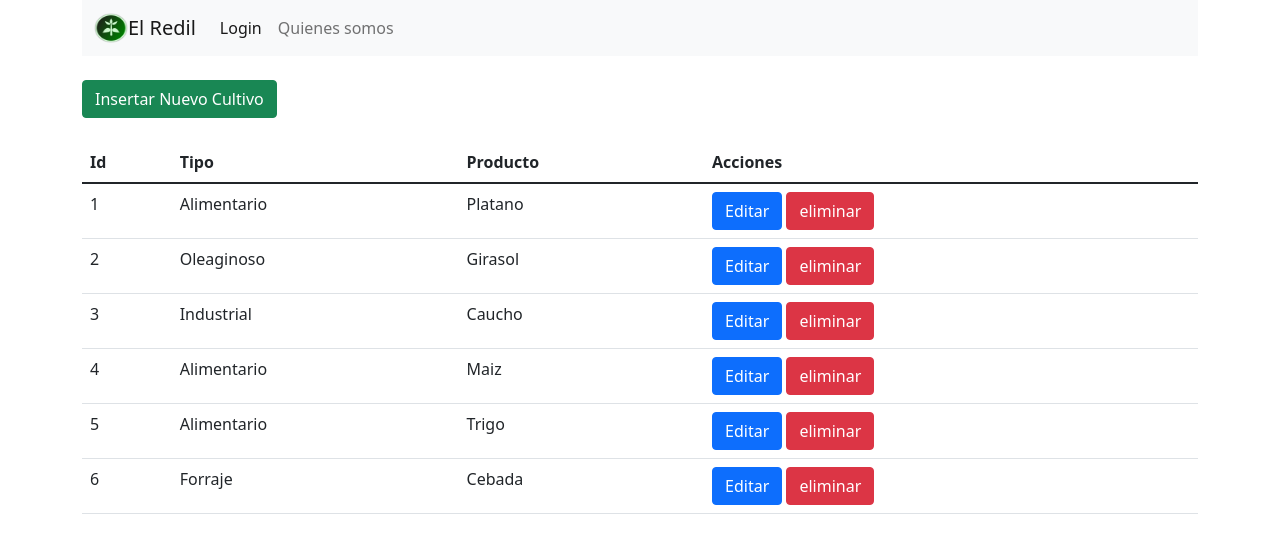
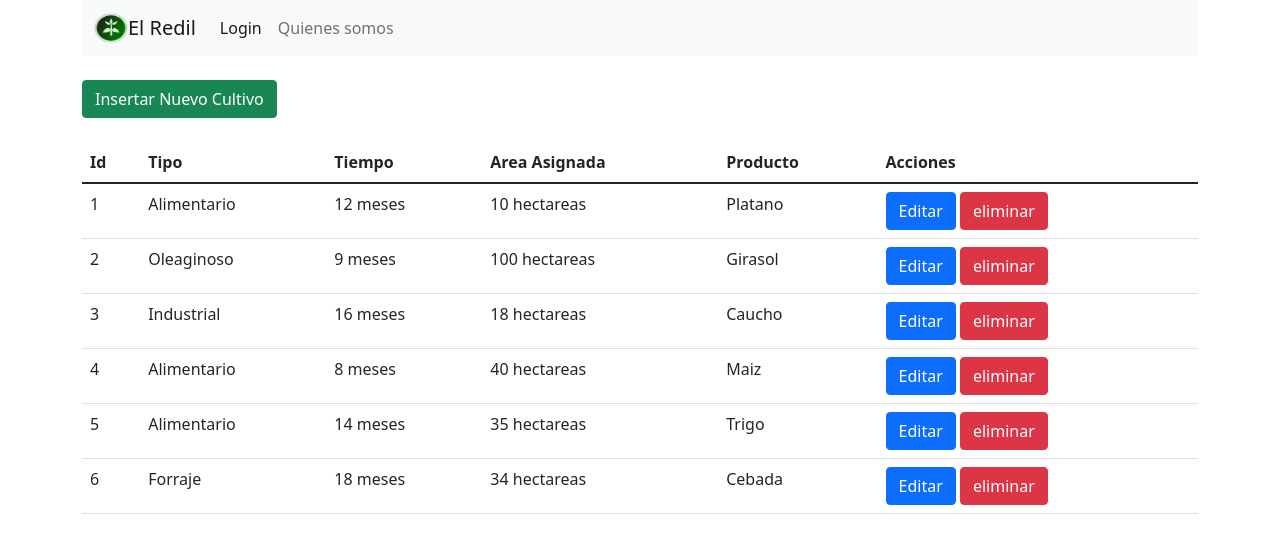
Before and after one commit to KevinHenriquez10/Proyecto, a React (Create React App) app: page / in a window 1280 px wide. Shown: the top 544 px of the page. Built offline with nearby package versions, Linux system fonts and the light colour scheme.

Commit message:
Se ajustaron parametros en la data

```diff
--- a/src/App.js
+++ b/src/App.js
@@ -6,12 +6,12 @@ import {Table, Button, Container, Modal, ModalBody, ModalHeader, FormGroup, Moda
 import { render } from '@testing-library/react';
 
 const data = [
-  { id: 1, tipo: "Alimentario", producto: "Platano"},
-  { id: 2, tipo: "Oleaginoso", producto: "Girasol"},
-  { id: 3, tipo: "Industrial", producto: "Caucho"},
-  { id: 4, tipo: "Alimentario", producto: "Maiz"},
-  { id: 5, tipo: "Alimentario", producto: "Trigo"},
-  { id: 6, tipo: "Forraje", producto: "Cebada"},
+  { id: 1, tipo: "Alimentario", tiempo: "12 meses", terreno: "10 hectareas", producto: "Platano"},
+  { id: 2, tipo: "Oleaginoso", tiempo: "9 meses", terreno: "100 hectareas", producto: "Girasol"},
+  { id: 3, tipo: "Industrial", tiempo: "16 meses", terreno: "18 hectareas", producto: "Caucho"},
+  { id: 4, tipo: "Alimentario", tiempo: "8 meses", terreno: "40 hectareas", producto: "Maiz"},
+  { id: 5, tipo: "Alimentario", tiempo: "14 meses", terreno: "35 hectareas", producto: "Trigo"},
+  { id: 6, tipo: "Forraje", tiempo: "18 meses", terreno: "34 hectareas", producto: "Cebada"},
 
 ];
 
@@ -60,6 +60,12 @@ class App extends React.Component{
               Tipo
             </th>
             <th>
+              Tiempo
+            </th>
+            <th>
+              Area Asignada
+            </th>
+            <th>
               Producto
             </th>
             <th>Acciones</th>
@@ -70,6 +76,8 @@ class App extends React.Component{
             <tr>
               <td>{elemento.id}</td>
               <td>{elemento.tipo}</td>
+              <td>{elemento.tiempo}</td>
+              <td>{elemento.terreno}</td>
               <td>{elemento.producto}</td>
               <td><Button color="primary">Editar</Button>{"  "}
               <Button color="danger">eliminar</Button></td>
```
